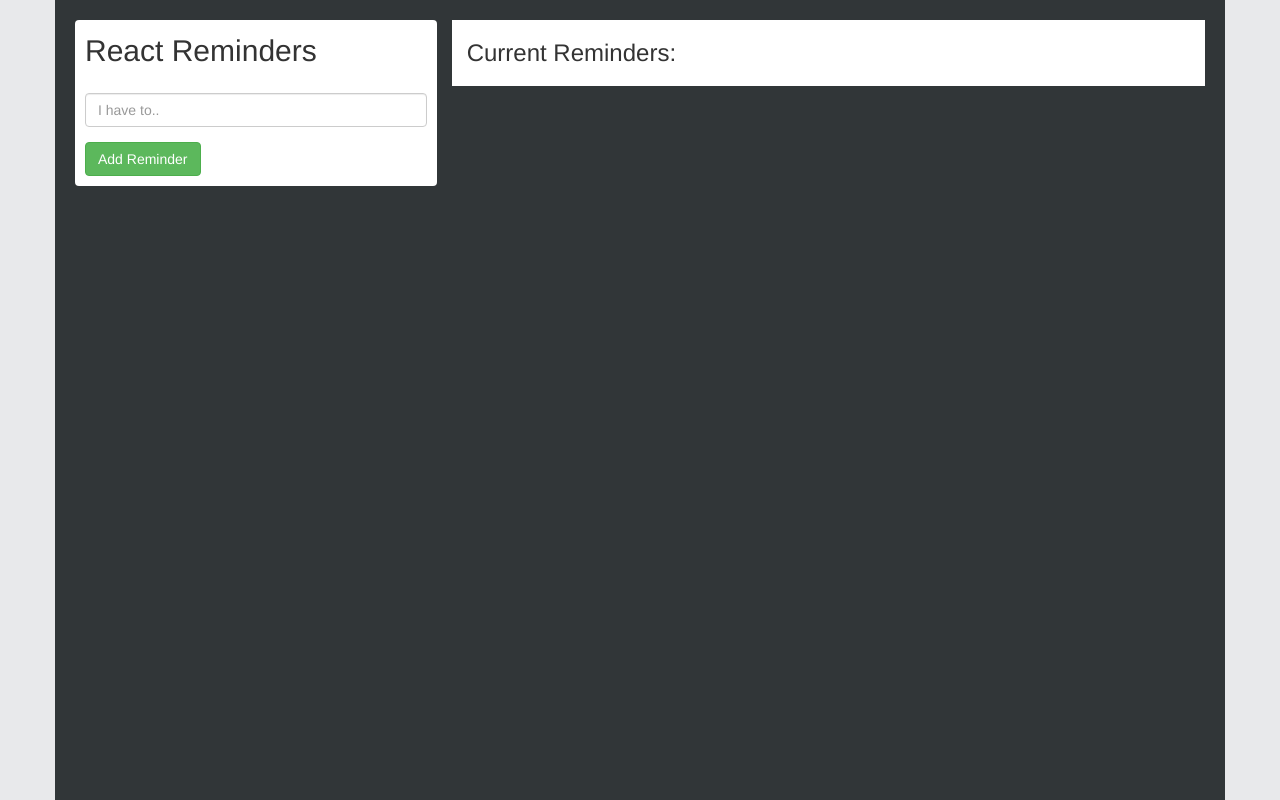
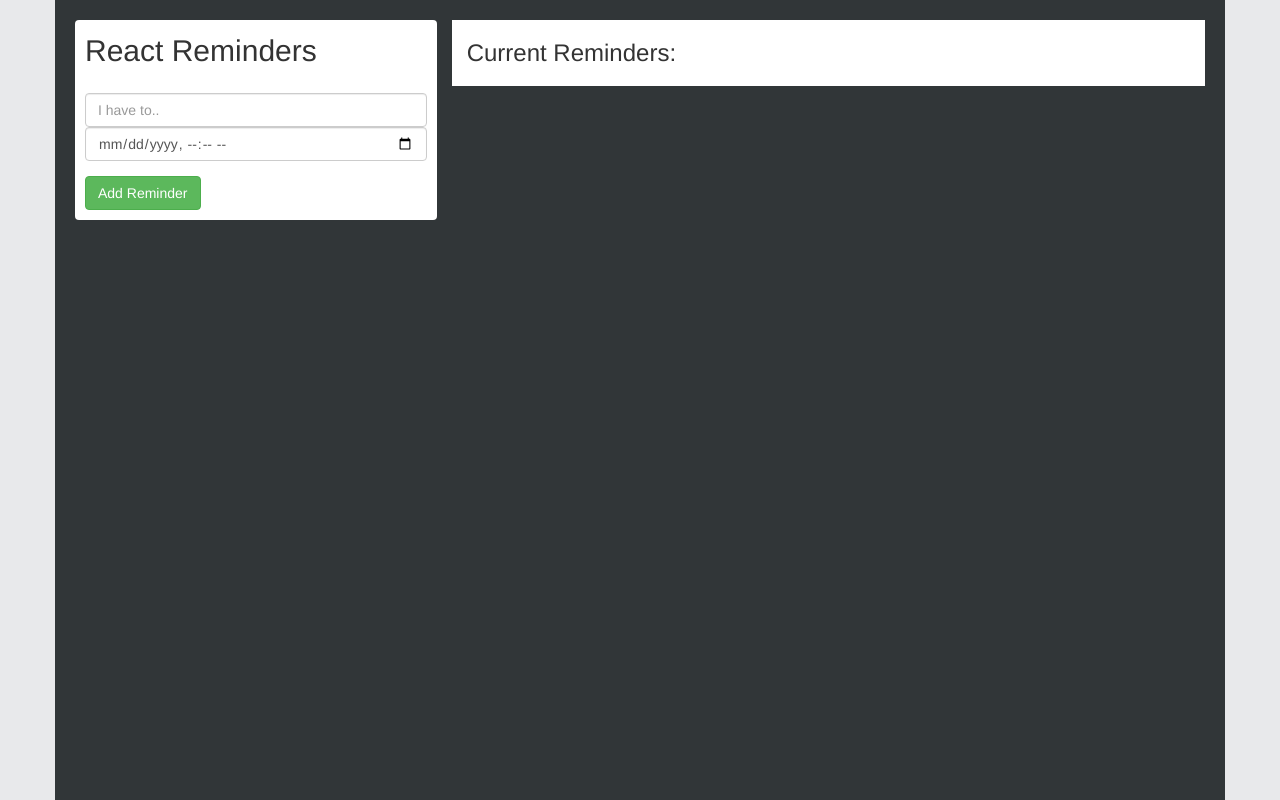
Before and after one commit to johngarcia9110/react-reminders, a React (Create React App) app: page / in a window 1280 px wide. Built offline with nearby package versions, Linux system fonts and the light colour scheme.

Commit message:
added dueDate action

```diff
--- a/src/actions/index.js
+++ b/src/actions/index.js
@@ -1,10 +1,11 @@
 import { ADD_REMINDER, DELETE_REMINDER } from '../constants';
 
 
-export const addReminder = (text) => {
+export const addReminder = (text, dueDate) => {
     const action = {
         type : ADD_REMINDER,
-        text
+        text,
+        dueDate
     }
     console.log('action', action);
     return action;
--- a/src/components/App.jsx
+++ b/src/components/App.jsx
@@ -8,13 +8,14 @@
     constructor(props){
         super(props);
         this.state = {
-            text : ''
+            text : '',
+            dueDate : ''
         }
     }
 
     addReminder(){
-        //console.log('this', this);
-        this.props.addReminder(this.state.text);
+        console.log('this.state.dueDate', this.state.dueDate);
+        this.props.addReminder(this.state.text, this.state.dueDate);
     }
 
     deleteReminder(id){
@@ -56,6 +57,10 @@
                                 type="text"
                                 onChange={event => this.setState({text : event.target.value})}
                                 />
+                                <input className="form-control"
+                                type="datetime-local"
+                                onChange={event => this.setState({dueDate : event.target.value})}
+                                />
                             </div>
                             <button type="button"
                             className="btn btn-success"
--- a/src/reducers/index.js
+++ b/src/reducers/index.js
@@ -2,9 +2,11 @@
 
 
 const reminder = (action) => {
+    let { text, dueDate } = action;
     return {
-        text : action.text,
-        id : Math.random()
+        id : Math.random(),
+        text : text,
+        dueDate : dueDate
     }
 }
 
```
